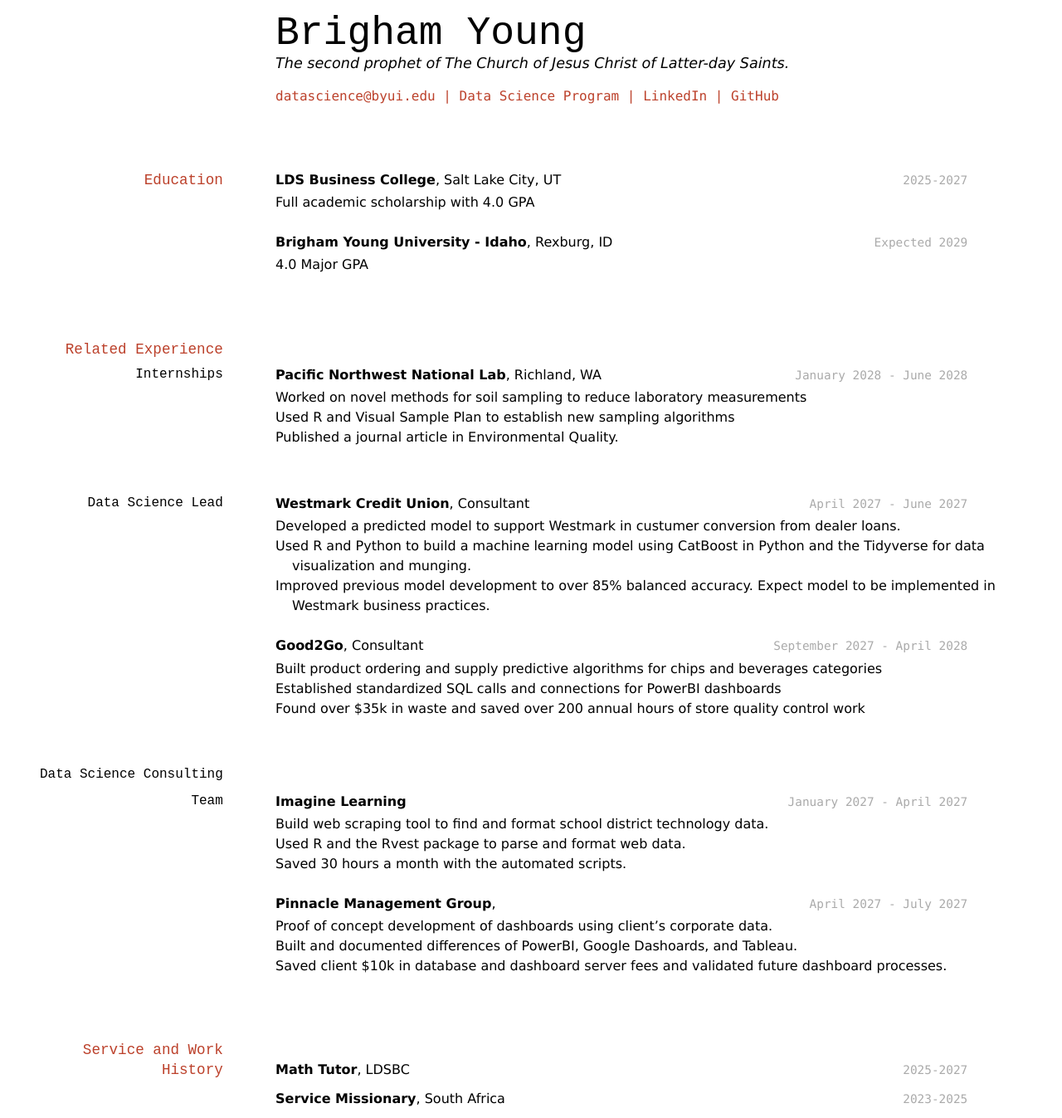
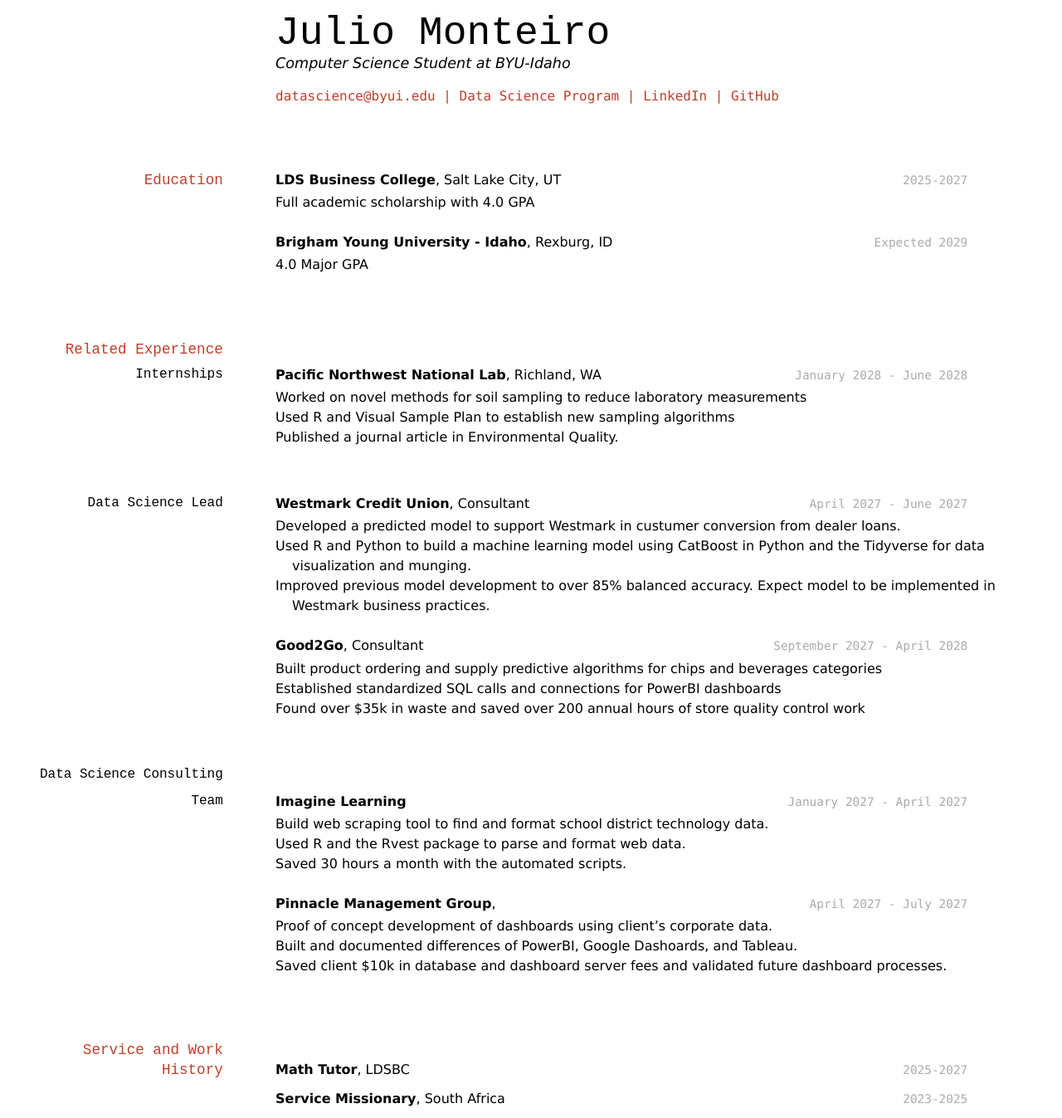
Before and after one commit to byuids-resumes/Julio-Monteiro-Resume, a Jekyll site: the page built from docs/index.md, in a window 1280 px wide. Shown: the whole page at 83% size. Built offline with Jekyll 4.4.1, drawn with Linux system fonts in a browser that asks for light colours.

Commit message:
I just edited a bit

```diff
--- a/docs/index.md
+++ b/docs/index.md
@@ -1,9 +1,9 @@
 ---
 layout: cv
-title: Brigham Young's Resume
+title: Julio Monteiro
 ---
-# Brigham Young
-The second prophet of The Church of Jesus Christ of Latter-day Saints.
+# Julio Monteiro
+Computer Science Student at BYU-Idaho
 
 <div id="webaddress">
 <a href="datascience@byui.edu">datascience@byui.edu</a>
```
